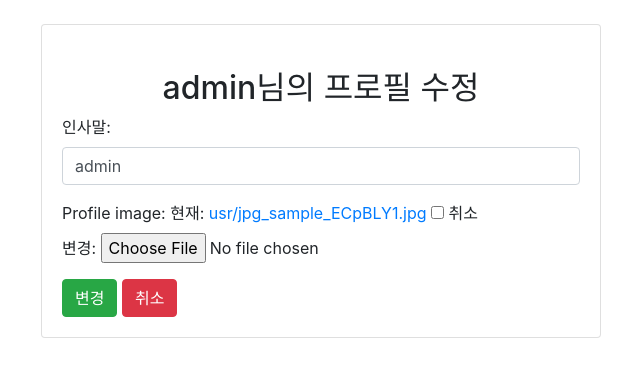
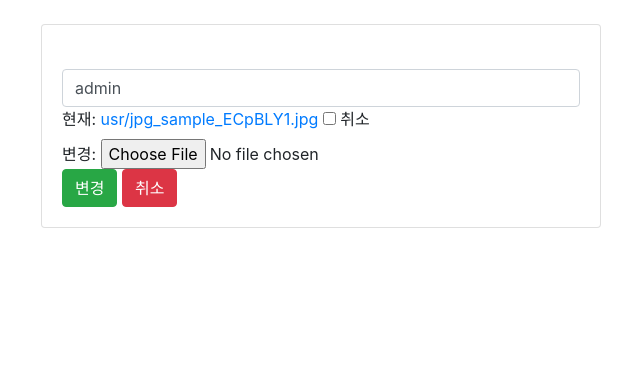
Before and after one commit to integerJI/int_test, a Django app: page /intworlduser/profile_update in a window 1280 px wide. Shown: the part 87-464 px from the top of the page, without its empty margins (319-959 px from the left). Run offline with Django 3.2, Linux system fonts and the light colour scheme; a user stored in the database is signed in; data comes from the database, SQL or seed files in the repository; both versions use the stored data as it was after the commit; some libraries are stand-ins or nearby versions.

Commit message:
프로필 수정중

```diff
--- a/intworlduser/templates/profile_update.html
+++ b/intworlduser/templates/profile_update.html
@@ -8,12 +8,11 @@
                 <form method="POST" class="post-form" enctype="multipart/form-data" action="">
                     {%csrf_token%}
                     <br>
-                    <div class="d-flex justify-content-center">
+
+                    {{ profile_form.intro }}
+
+                    {{profile_form.profile_image}}
                     <br>
-                    <h2>{{user.username}}님의 프로필 수정</h2>
-                    </div>
-
-                    {{ profile_form.as_p }}
 
                     <input type="submit" class="save btn btn-success" value="변경">
                     <a href="{% url 'index' %}">
```
Also changed, not shown: db.sqlite3.
